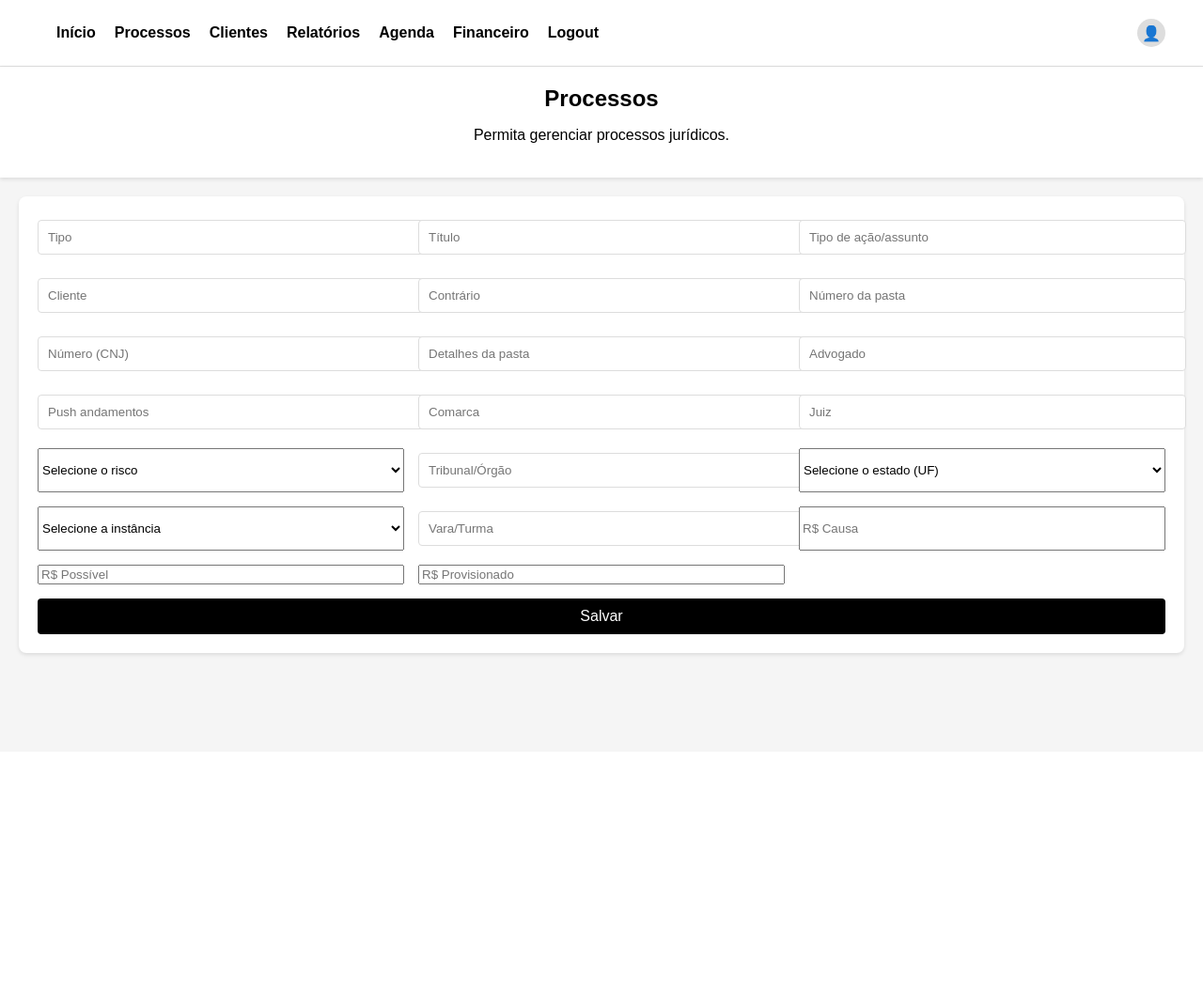
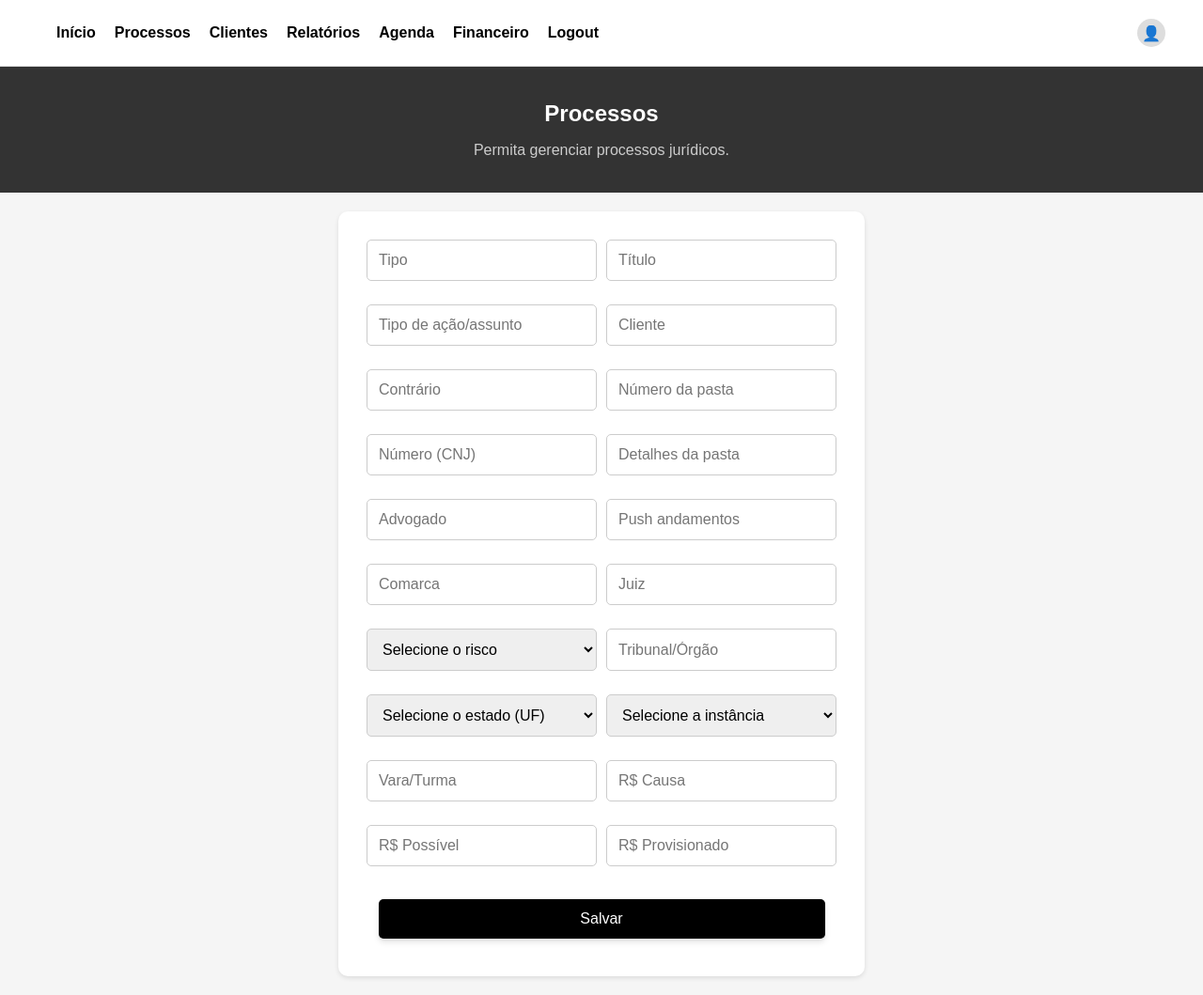
Before and after one commit to marcelomanchester/advocatus, a Django app: page /processes/process_register in a window 1280 px wide. Shown: the whole page at 94% size. Before the commit the page ends 700 px from the top, so only its background shows below. Run offline with Django 5.2, Linux system fonts and the light colour scheme; the visitor is signed in with stand-in values (Sample User, id 1).

Commit message:
refactored processes styles

```diff
--- a/processes/templates/processes.html
+++ b/processes/templates/processes.html
@@ -2,7 +2,7 @@
 {% load static %}
 
 {% block 'head' %}
-<link rel="stylesheet" href="{% static 'processes/css/processes.css' %}">
+<link rel="stylesheet" href="{% static 'processes/css/process.css' %}">
 <link rel="stylesheet" href="{% static 'users/css/navbar.css' %}">
 {% endblock 'head' %}
 
--- a/templates/static/processes/css/register_process.css
+++ b/templates/static/processes/css/register_process.css
@@ -1,49 +1,162 @@
-body {
-  font-family: Arial, sans-serif;
-  margin: 0;
-  padding: 0;
-  background-color: #f9f9f9;
-}
 .process_register-header {
-  display: block;
-  background-color: #fff;
+  background-color: #333;
+  color: #fff;
   padding: 20px;
   text-align: center;
-  box-shadow: 0 2px 4px rgba(0, 0, 0, 0.1);
 }
-h1 {
+
+.process_register-header h1 {
   font-size: 24px;
+  margin-bottom: 10px;
+}
+
+.process_register-header p {
+  font-size: 16px;
+  color: #ccc;
+}
+
+.container {
+  max-width: 1200px;
+  margin: 0 auto;
+  padding: 20px;
+}
+
+.alert {
+  padding: 15px;
+  margin-bottom: 20px;
+  border: 1px solid transparent;
+  border-radius: 4px;
+}
+
+.alert-success {
+  color: #155724;
+  background-color: #d4edda;
+  border-color: #c3e6cb;
+}
+
+.alert-danger {
+  color: #721c24;
+  background-color: #f8d7da;
+  border-color: #f5c6cb;
+}
+
+.form-container {
+  background-color: #fff;
+  border-radius: 10px;
+  padding: 30px;
+  box-shadow: 0px 2px 5px rgba(0, 0, 0, 0.1);
+  width: 500px;
+  max-width: 90%;
+  margin: 0 auto;
+  display: flex;
+  flex-wrap: wrap;
+  gap: 10px; /* Espaço entre os elementos */
+
+}
+
+.form-container h2 {
+  text-align: center;
+  margin-bottom: 20px;
+  color: #333;
+}
+
+.form-container input,
+.form-container select {
+  flex: 1 1 30%; /* Permite que os inputs ocupem 30% do container */
+  padding: 12px;
+  margin-bottom: 15px;
+  border: 1px solid #ccc;
+  border-radius: 5px;
+  box-sizing: border-box;
+  font-size: 16px;
+  min-width: 200px; /* Define uma largura mínima para os inputs */
+}
+
+.form-container input:focus,
+.form-container select:focus {
+  outline: none;
+  border-color: #007bff;
+  box-shadow: 0 0 5px rgba(0, 123, 255, 0.5);
+}
+.form-container .submit-button {
+  background-color: black;
+  color: #fff;
+  padding: 12px 20px;
+  border: none;
+  border-radius: 5px;
+  cursor: pointer;
+  font-size: 16px;
+  transition: background-color 0.3s ease, transform 0.3s ease;
+  width: 95%; /* Quase 100% do formulário */
+  box-shadow: 0 4px 6px rgba(0, 0, 0, 0.1), 0 1px 3px rgba(0, 0, 0, 0.08); /* Adiciona sombras */
+  margin: 10px auto; /* Centraliza o botão */
+  display: block; /* Garante que o botão ocupe a largura definida */
+}
+
+.form-container .submit-button:hover {
+  background-color: #333; /* Cor de fundo ao passar o mouse */
+  transform: translateY(-2px); /* Efeito de elevação ao passar o mouse */
+  box-shadow: 0 6px 8px rgba(0, 0, 0, 0.15), 0 3px 6px rgba(0, 0, 0, 0.1); /* Aumenta a sombra ao passar o mouse */
+}
+
+/* Estilos específicos para campos de valor monetário */
+input[type="number"] {
+  -moz-appearance: textfield;
+}
+
+input[type="number"]::-webkit-inner-spin-button,
+input[type="number"]::-webkit-outer-spin-button {
+  -webkit-appearance: none;
   margin: 0;
 }
-.container {
-  padding: 20px;
+
+input[type="number"]:focus {
+  -moz-appearance: number-input;
 }
-.form-container {
-  background-color: #ffffff;
-  padding: 20px;
-  border-radius: 8px;
-  box-shadow: 0 2px 4px rgba(0, 0, 0, 0.1);
-  display: grid;
-  grid-template-columns: repeat(3, 1fr);
-  gap: 15px;
-}
-input[type="text"] {
-  width: 100%;
-  padding: 10px;
-  margin: 5px 0;
-  border: 1px solid #ddd;
+
+/* Estilos para mensagens de alerta */
+.alert {
+  padding: 15px;
+  margin-bottom: 20px;
+  border: 1px solid transparent;
   border-radius: 4px;
 }
-.submit-button {
-  grid-column: span 3;
-  padding: 10px 20px;
-  background-color: black;
-  color: white;
-  border: none;
-  border-radius: 4px;
-  cursor: pointer;
-  font-size: 16px;
+
+.alert-success {
+  color: #155724;
+  background-color: #d4edda;
+  border-color: #c3e6cb;
 }
-.submit-button:hover {
-  background-color: #0056b3;
+
+.alert-danger {
+  color: #721c24;
+  background-color: #f8d7da;
+  border-color: #f5c6cb;
 }
+
+.input-row {
+  display: flex;
+  justify-content: space-between;
+  align-items: center;
+  margin-bottom: 15px;
+}
+
+.input-row input,
+.input-row select {
+  width: 32%; /* Cada input ocupará 32% da largura da linha */
+  margin-right: 5px; /* Espaçamento entre os inputs */
+}
+
+.input-row input:last-child,
+.input-row select:last-child {
+  margin-right: 0; /* Remove o espaçamento do último input da linha */
+}
+
+
+@media screen and (max-width: 600px) {
+  .form-container input,
+  .form-container select {
+    flex: 1 1 100%; /* Em telas menores, os inputs ocupam toda a largura */
+    margin-bottom: 10px;
+  }
+}
```
Also changed, not shown: templates/static/processes/css/process.css (renamed from templates/static/processes/css/processes.css, +15 -5 lines).
